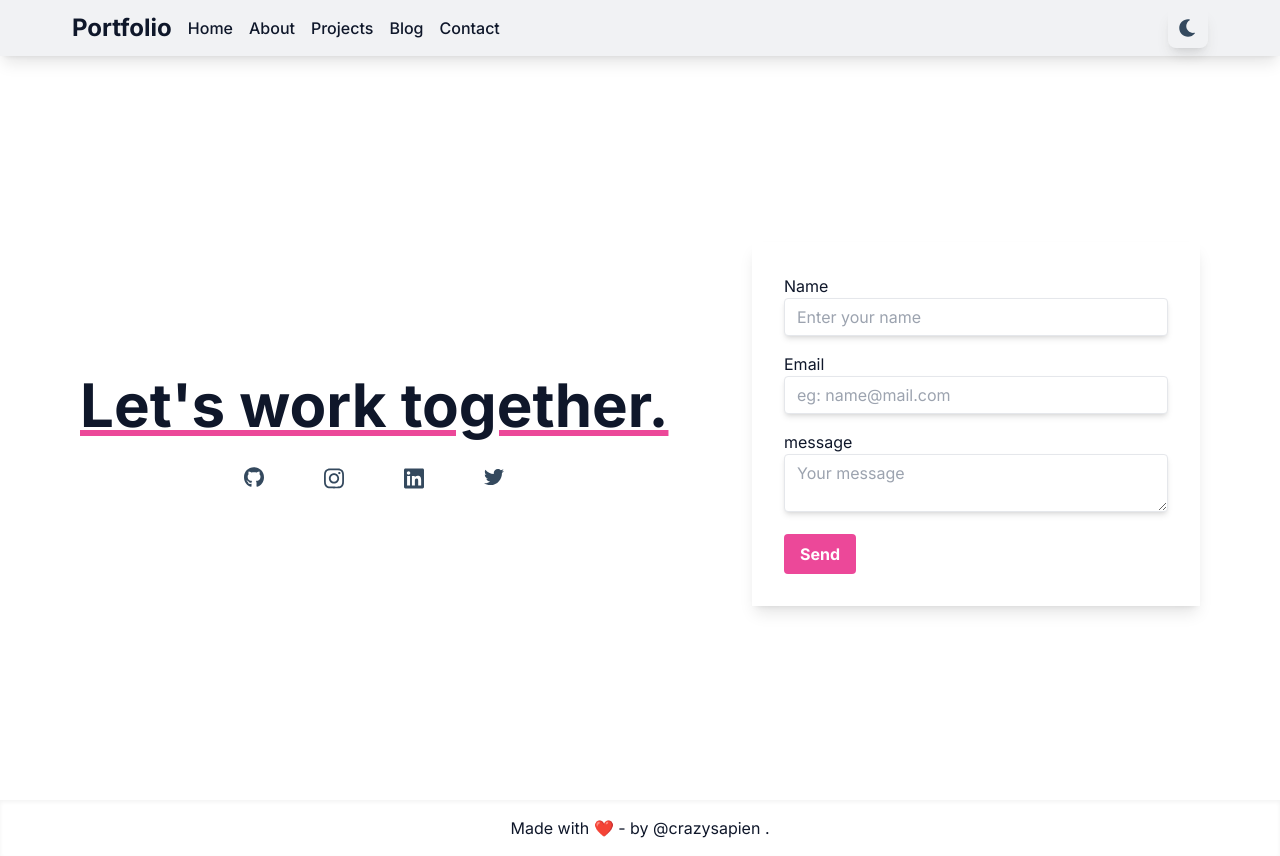
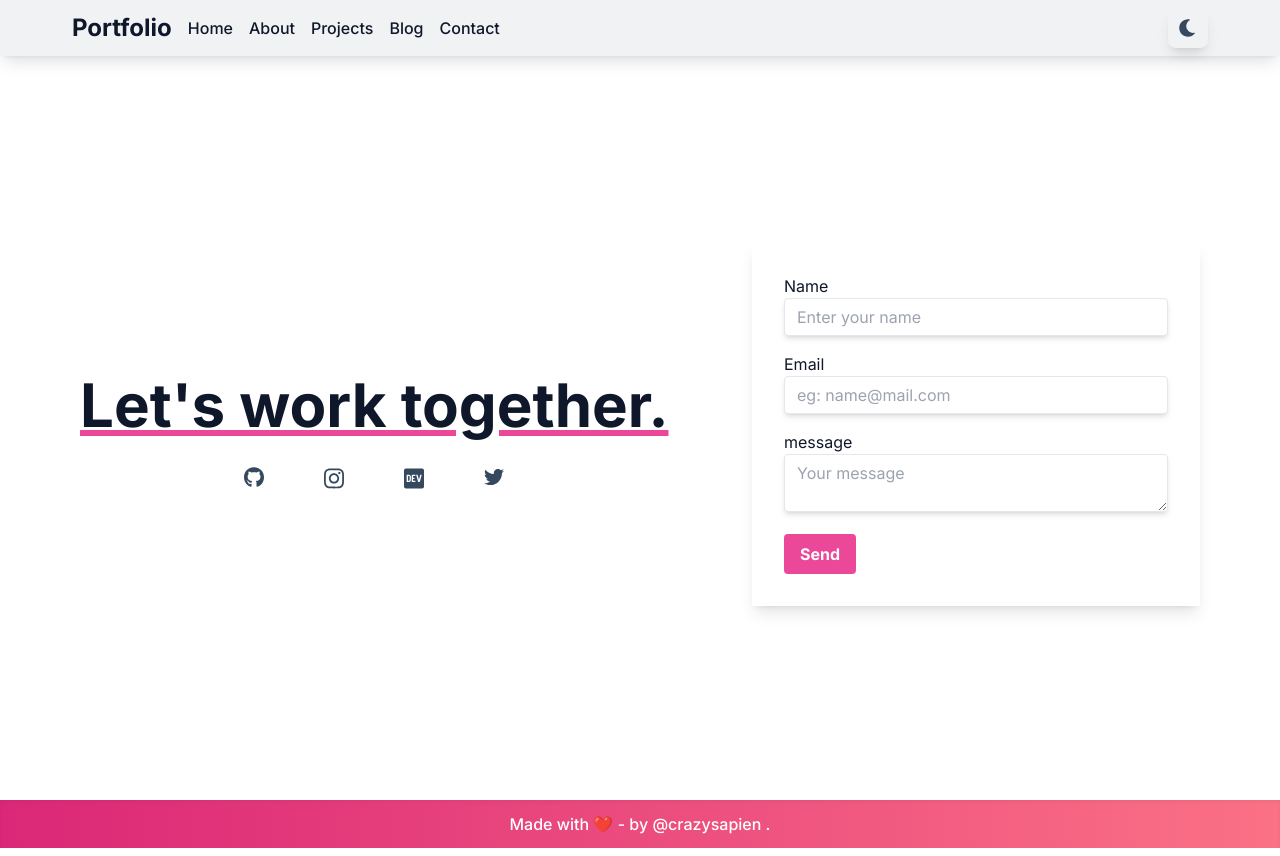
Before and after one commit to crazysapien/next_portfolio, a Next.js app: page /contact in a window 1280 px wide. Built offline with nearby package versions, Linux system fonts and the light colour scheme.

Commit message:
fixed design issues

```diff
--- a/components/Footer.jsx
+++ b/components/Footer.jsx
@@ -1,17 +1,7 @@
-import Github from "../components/logo/Github";
-import Twitter from "../components/logo/Twitter";
-import Instagram from "../components/logo/Instagram";
-import LinkedIn from "../components/logo/LinkedIn";
-import { useContext } from "react";
-import themeContext from "../context/themeContext";
-
 export default function Footer() {
-
-    const { darktheme } = useContext(themeContext);
-
     return (
         <>
-            <div className={`w-full text-center py-4 ${darktheme ? 'bg-slate-700 text-gray-100' : 'bg-white text-slate-900'} shadow-inner`}>
+            <div className={`w-full text-center text-white font-medium bg-gradient-to-r from-pink-600 to-rose-400 py-3 shadow-inner`}>
                 Made with &#10084; - by @crazysapien .
             </div>
         </>
--- a/components/cards/Language.jsx
+++ b/components/cards/Language.jsx
@@ -1,14 +1,10 @@
-import { useContext } from "react"
-import themeContext from "../../context/themeContext"
-
 export default function LanguageCard({ image, name }) {
 
-    const { darktheme } = useContext(themeContext);
     return (
         <>
-            <div className={`max-w-xs hover:scale-105 transition ease-linear p-2 flex flex-col shadow-lg rounded-lg ${darktheme ? 'bg-gray-200 bg-opacity-50' : 'bg-white'}`}>
+            <div className={`max-w-xs hover:scale-105 transition ease-linear p-2 flex flex-col shadow-lg rounded-lg bg-gradient-to-br from-pink-600 to-rose-400`}>
                 <img src={image} alt="" className="mt-4 h-12" />
-                <div className={`text-xl text-center my-4  ${darktheme ? 'text-gray-50' : 'text-slate-900'}`}>{name}</div>
+                <div className={`text-center text-gray-50 my-4 font-bold`}>{name}</div>
             </div>
         </>
     )
--- a/components/cards/Testimonial.jsx
+++ b/components/cards/Testimonial.jsx
@@ -10,7 +10,7 @@ export default function Testimonial({ text, name, pos }) {
             <div className={`max-w-xs my-4 mx-auto flex-col p-4 shadow-lg rounded-lg ${darktheme ? 'bg-gray-500 bg-opacity-10' : 'shadow-lg'}`}>
 
                 <div className="w-8">
-                    <Quote fill={darktheme ? '#F9FAFB' : '#34495E'} />
+                    <Quote fill={'#EC4899'} />
                 </div>
 
                 <div className={`${darktheme ? 'text-gray-50' : 'text-gray-900'} font-medium border-b-2 py-2 my-4`}>
--- /dev/null
+++ b/components/logo/Dev.jsx
@@ -0,0 +1,9 @@
+import * as React from "react"
+
+const Dev = (props) => (
+  <svg xmlns="http://www.w3.org/2000/svg" viewBox="0 0 448 512" {...props}>
+    <path d="M120.12 208.29c-3.88-2.9-7.77-4.35-11.65-4.35H91.03v104.47h17.45c3.88 0 7.77-1.45 11.65-4.35 3.88-2.9 5.82-7.25 5.82-13.06v-69.65c-.01-5.8-1.96-10.16-5.83-13.06zM404.1 32H43.9C19.7 32 .06 51.59 0 75.8v360.4C.06 460.41 19.7 480 43.9 480h360.2c24.21 0 43.84-19.59 43.9-43.8V75.8c-.06-24.21-19.7-43.8-43.9-43.8zM154.2 291.19c0 18.81-11.61 47.31-48.36 47.25h-46.4V172.98h47.38c35.44 0 47.36 28.46 47.37 47.28l.01 70.93zm100.68-88.66H201.6v38.42h32.57v29.57H201.6v38.41h53.29v29.57h-62.18c-11.16.29-20.44-8.53-20.72-19.69V193.7c-.27-11.15 8.56-20.41 19.71-20.69h63.19l-.01 29.52zm103.64 115.29c-13.2 30.75-36.85 24.63-47.44 0l-38.53-144.8h32.57l29.71 113.72 29.57-113.72h32.58l-38.46 144.8z" />
+  </svg>
+)
+
+export default Dev
--- a/components/logo/LinkedIn.jsx
+++ /dev/null
@@ -1,9 +0,0 @@
-import * as React from "react"
-
-const LinkedIn = (props) => (
-  <svg xmlns="http://www.w3.org/2000/svg" viewBox="0 0 448 512" {...props}>
-    <path d="M416 32H31.9C14.3 32 0 46.5 0 64.3v383.4C0 465.5 14.3 480 31.9 480H416c17.6 0 32-14.5 32-32.3V64.3c0-17.8-14.4-32.3-32-32.3zM135.4 416H69V202.2h66.5V416zm-33.2-243c-21.3 0-38.5-17.3-38.5-38.5S80.9 96 102.2 96c21.2 0 38.5 17.3 38.5 38.5 0 21.3-17.2 38.5-38.5 38.5zm282.1 243h-66.4V312c0-24.8-.5-56.7-34.5-56.7-34.6 0-39.9 27-39.9 54.9V416h-66.4V202.2h63.7v29.2h.9c8.9-16.8 30.6-34.5 62.9-34.5 67.2 0 79.7 44.3 79.7 101.9V416z" />
-  </svg>
-)
-
-export default LinkedIn
--- a/pages/about.js
+++ b/pages/about.js
@@ -34,7 +34,7 @@ export default function About() {
                         About.
                     </div>
                     <div className={`py-12 max-w-4xl mx-auto text-xl font-medium ${darktheme ? 'text-gray-100' : 'text-slate-900'}`}>
-                        <div className={`text-center italic text-2xl ${darktheme ? 'text-gray-300' : 'text-gray-500'}`}>“I think that’s the single best piece of advice: constantly think about how you could be doing things better and questioning yourself.” <br />Elon Musk</div>
+                        <div className={`text-center italic text-2xl ${darktheme ? 'text-gray-300' : 'text-gray-500'}`}>“I think that’s the single best piece of advice: constantly think about how you could be doing things better and questioning yourself.” <br />- Elon Musk</div>
 
                         <br />
                         Hi i am mohammad shaim , a 18 years old web developer and a tech enthusiast . Every day i wake up with the idea to learn something new and keep hustling . <br />
@@ -92,7 +92,7 @@ export const options = {
             max: 16,
             stepSize: 2,
             showLabelBackdrop: false,
-            backdropColor: "rgba(203, 197, 11, 1)"
+            backdropColor: "rgba(203, 197, 11, 1)",
         },
         angleLines: {
             color: "rgba(255, 255, 255, .3)",
@@ -101,6 +101,6 @@ export const options = {
         gridLines: {
             color: "rgba(255, 255, 255, .3)",
             circular: true
-        }
+        },
     }
 };
--- a/pages/blog.js
+++ b/pages/blog.js
@@ -33,7 +33,7 @@ export default function Blog({ blog }) {
                     </div>
                     <div className="grid grid-col-1 md:grid-cols-2 lg:grid-cols-3 py-12">
                         {blog?.map((elem, index) => {
-                            return <BlogCard key={index} title={elem.title} thumbnail={elem.thumbnail} link={elem.link} desc={elem.content} />
+                            return <BlogCard key={index} title={elem.title} thumbnail={elem.thumbnail} date={elem.pubDate} link={elem.link} desc={elem.content} />
                         })}
                         {!blog.length && <div className={`font-medium text-center sm:text-left text-xl ${darktheme ? 'text-gray-50' : 'text-slate-900'}`}>no blogs yet.</div>}
                     </div>
--- a/pages/contact.js
+++ b/pages/contact.js
@@ -8,7 +8,7 @@ import themeContext from "../context/themeContext";
 import Github from "../components/logo/Github";
 import Twitter from "../components/logo/Twitter";
 import Instagram from "../components/logo/Instagram";
-import LinkedIn from "../components/logo/LinkedIn";
+import Dev from "../components/logo/Dev";
 
 
 export default function Contact() {
@@ -47,16 +47,16 @@ export default function Contact() {
                             Let&apos;s work together.
                         </div>
                         <div className="flex mx-auto max-w-xs my-8 justify-around">
-                            <a href="https://github.com/crazysapien" target={'_blank'} rel='noreferrer noopener'>
+                            <a href="https://github.com/crazysapien" target={'_blank'} rel='noreferrer noopener' className="hover:scale-105">
                                 <Github className='w-5' fill={darktheme ? '#F9FAFB' : '#34495E'} />
                             </a>
-                            <a href="https://www.instagram.com/crazy.s.apien/" target={'_blank'} rel='noreferrer noopener'>
+                            <a href="https://www.instagram.com/crazy.s.apien/" target={'_blank'} rel='noreferrer noopener' className="hover:scale-105">
                                 <Instagram className='w-5' fill={darktheme ? '#F9FAFB' : '#34495E'} />
                             </a>
-                            <a href="https://www.linkedin.com/in/mohd-shaim-20ms03" target={'_blank'} rel='noreferrer noopener'>
-                                <LinkedIn className='w-5' fill={darktheme ? '#F9FAFB' : '#34495E'} />
+                            <a href="https://dev.to/crazysapien" target={'_blank'} rel='noreferrer noopener' className="hover:scale-105">
+                                <Dev className='w-5' fill={darktheme ? '#F9FAFB' : '#34495E'} />
                             </a>
-                            <a href="https://twitter.com/Crazy_sapien_" target={'_blank'} rel='noreferrer noopener'>
+                            <a href="https://twitter.com/Crazy_sapien_" target={'_blank'} rel='noreferrer noopener' className="hover:scale-105">
                                 <Twitter className='w-5' fill={darktheme ? '#F9FAFB' : '#34495E'} />
                             </a>
                         </div>
--- a/pages/index.js
+++ b/pages/index.js
@@ -44,7 +44,7 @@ export default function Home({ projects }) {
             </div>
             <div>
               <Link href={'/contact'}>
-                <button className="bg-pink-500 transition ease-linear duration-200 flex items-center gap-2 hover:bg-pink-700 hover:scale-105 text-white font-bold py-4 px-8 rounded">
+                <button className="bg-gradient-to-r from-pink-600 to-rose-400 transition ease-linear duration-100 flex items-center gap-2 hover:scale-105 text-white font-bold py-4 px-8 rounded">
                   <Send className='w-4' fill={'#F9FAFB'} />
                   Say hello
                 </button>
@@ -85,7 +85,7 @@ export default function Home({ projects }) {
             <div className={`text-4xl md:text-6xl text-center sm:text-left font-bold ${darktheme ? 'text-gray-50' : 'text-slate-900'} underline decoration-pink-500`}>
               Projects.
             </div>
-            <Link href={'/projects'}><a className='bg-pink-500 transition ease-linear duration-200 flex items-center gap-2 hover:bg-pink-700 hover:scale-105 text-white font-bold py-4 px-8 rounded'>show all</a></Link>
+            <Link href={'/projects'}><a className='transition ease-linear duration-100 flex items-center gap-2 bg-gradient-to-r from-pink-600 to-rose-400 hover:scale-105 text-white font-bold py-4 px-8 rounded'>show all</a></Link>
           </div>
 
           <div className='my-12'>
--- a/styles/globals.css
+++ b/styles/globals.css
@@ -5,3 +5,28 @@
 html{
     scroll-behavior: smooth;
 }
+
+html {
+    scrollbar-width: normal;
+    scrollbar-color: #777 #555;
+  }
+
+  html::-webkit-scrollbar {
+    width: 10px;
+    border-radius: 20px;
+  }
+
+  html::-webkit-scrollbar-thumb {
+    background-color: #EC4899;
+    border-radius: 50px;
+  }
+
+  html::-webkit-scrollbar-thumb:hover {
+    background-color: #be185d;
+  }
+
+  html::-webkit-scrollbar-track {
+    background-color: #d1d5db;
+  }
+
+  /* #F3F4F6 */
```
Also changed, not shown: components/cards/Blog.jsx (+9 -19 lines).
